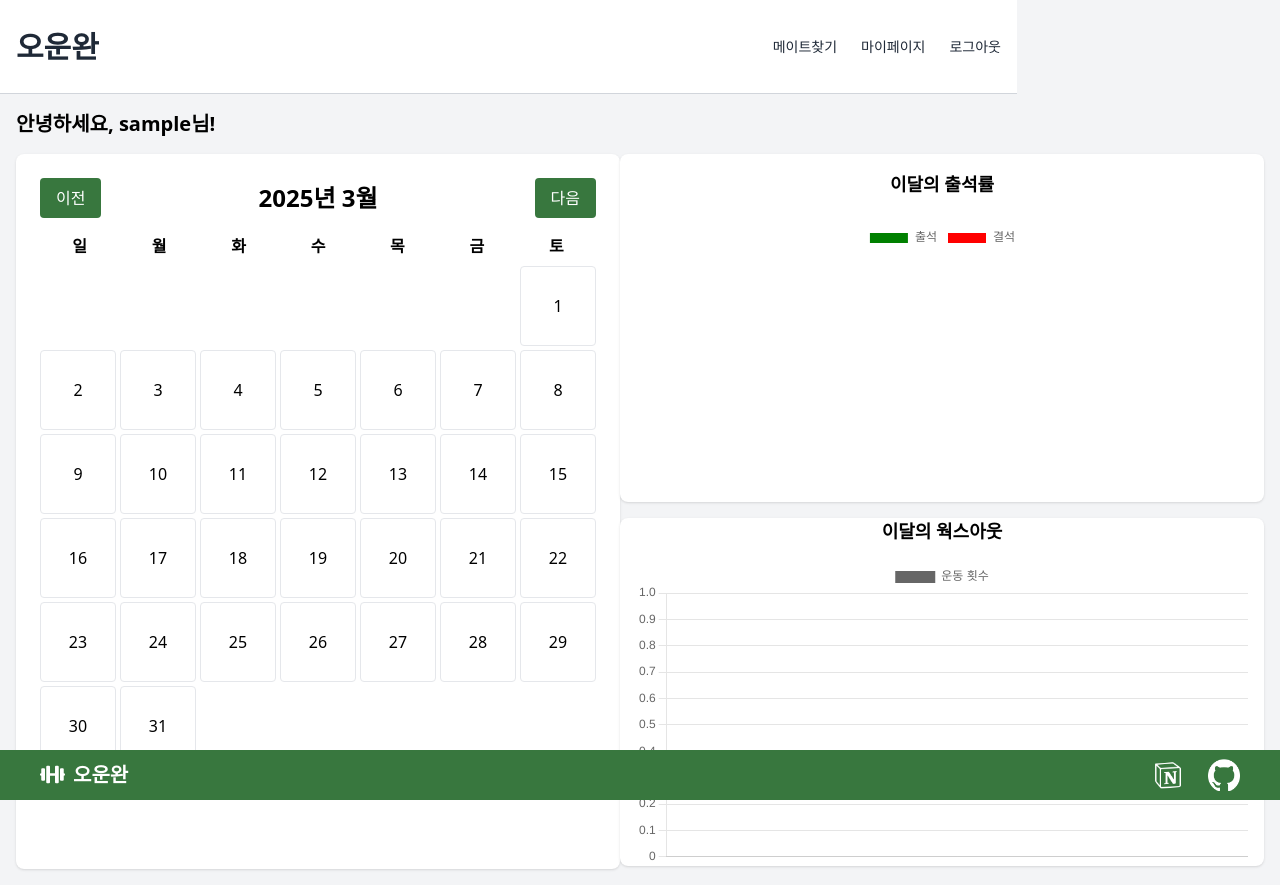
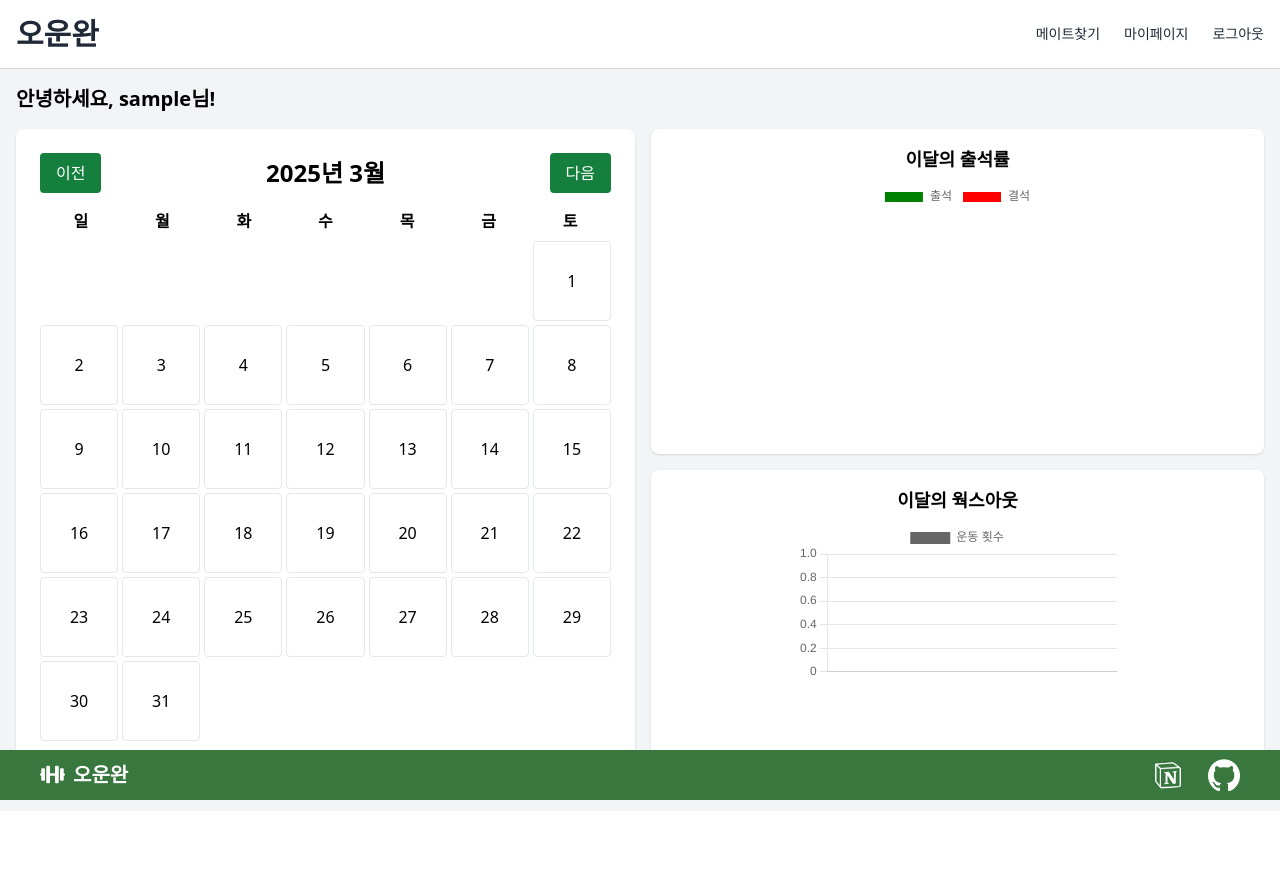
Before and after one commit to craftonjungle8/workoutchillguy-BE-, a Flask app: template templates/mainpage/mainpage.html in a window 1280 px wide. After the commit the page ends 800 px from the top, so only its background shows below. Run offline with Flask 3, Linux system fonts and the light colour scheme; the template is opened without the code that fills it: most values are stand-ins (such as "Sample title", 1, 10 or a date in 2020); data that the repository does not hold is empty; some libraries are stand-ins or nearby versions.

Commit message:
메인페이지 UI 수정정

```diff
--- a/templates/diary/diary.html
+++ b/templates/diary/diary.html
@@ -61,6 +61,7 @@
                 <button class="button">무게</button>
                 <button class="button">횟수</button>
                 <button class="button">세트</button>
+
             </div>
             -->
 
--- a/templates/mainpage/mainpage.html
+++ b/templates/mainpage/mainpage.html
@@ -23,27 +23,25 @@
   </style>
 </head>
 <body class="bg-gray-100">
-   <!-- 상단 헤더 -->
-   <div class="w-[1017px] h-[94px] bg-white p-4 flex justify-between items-center border-b border-gray-300">
-    <div class="text-3xl font-bold text-gray-800">
-        <a href="/mainpage" class="text-gray-800 hover:text-[#38773E] transition duration-300">오운완</a>
-    </div>
+  <!-- 상단 바 -->
+  <div class="w-full bg-white p-4 flex justify-between items-center border-b border-gray-300">
+    <div class="text-3xl font-bold text-gray-800">오운완</div>
     <div class="flex space-x-6 text-sm text-gray-800">
-        <a href="/board" class="text-gray-800 hover:text-[#38773E] transition duration-300">메이트찾기</a>
-        <a href="/mypage" class="text-gray-800 hover:text-[#38773E] transition duration-300">마이페이지</a>
-        <a href="/logout" class="text-gray-800 hover:text-[#38773E] transition duration-300">로그아웃</a>
+      <a href="/board" class="hover:text-[#38773E] transition duration-300">메이트찾기</a>
+      <a href="/mypage" class="hover:text-[#38773E] transition duration-300">마이페이지</a>
+      <a href="/logout" class="hover:text-[#38773E] transition duration-300">로그아웃</a>
     </div>
   </div>
 
   <div class="container mx-auto p-4">
     <h1 class="text-xl font-bold mb-4">안녕하세요, {{ nickname }}님!</h1>
-    <div class="flex">
+    <div class="flex justify-between gap-4">
   <!-- 왼쪽: 실제 달력 -->
-      <div class="bg-white p-6 rounded-lg shadow" style="width: 644px; height: 715px;">
+  <div class="bg-white p-6 rounded-lg shadow w-[700px] h-[650px]">
     <div class="flex justify-between items-center mb-4">
-          <button id="prevMonth" class="px-4 py-2 text-white rounded" style="background-color: #38773E;">이전</button>
+      <button id="prevMonth" class="px-4 py-2 bg-green-700 text-white rounded">이전</button>
       <h1 id="monthYear" class="text-2xl font-bold"></h1>
-        <button id="nextMonth" class="px-4 py-2 text-white rounded" style="background-color: #38773E;">다음</button>
+      <button id="nextMonth" class="px-4 py-2 bg-green-700 text-white rounded">다음</button>
     </div>
     <div class="grid grid-cols-7 text-center font-bold">
       <div>일</div>
@@ -58,22 +56,22 @@
   </div>
 
   <!-- 오른쪽: 출석률 및 웍스아웃 차트 -->
-<div class="flex flex-col">
+  <div class="flex flex-col gap-4 w-[700px]">
     <!-- 출석률 원형 차트 -->
-  <div class="bg-white p-4 shadow rounded-lg flex flex-col items-center justify-center" style="width: 644px; height: 348px;">
-    <h2 class="text-lg font-semibold mb-4">이달의 출석률</h2>
-    <div class="flex items-center justify-center w-full h-full">
-      <canvas id="attendanceChart" class="w-64 h-64"></canvas>
+    <div class="bg-white p-4 shadow rounded-lg h-[325px] flex flex-col items-center">
+      <h2 class="text-lg font-semibold mb-2">이달의 출석률</h2>
+      <canvas id="attendanceChart" class="w-60 h-60"></canvas>
     </div>
-  </div>
+
     <!-- 웍스아웃 바 차트 -->
-  <div class="bg-white p-4 shadow rounded-lg flex flex-col items-center justify-center mt-4" style="width: 644px; height: 348px;">
-    <h2 class="text-lg font-semibold mb-4">이달의 웍스아웃</h2>
-    <div class="flex items-center justify-center w-full h-full">
-      <canvas id="workoutChart" class="w-full h-64"></canvas>
+    <div class="bg-white p-4 shadow rounded-lg h-[325px] flex flex-col items-center">
+      <h2 class="text-lg font-semibold mb-2">이달의 웍스아웃</h2>
+      <canvas id="workoutChart" class="w-80 h-80"></canvas> <!-- 차트 크기 키움 -->
     </div>
   </div>
 </div>
+
+
 
 
   <!-- 하단 고정 박스 -->
```
Lines whose indentation alone changed are shown as unchanged.
